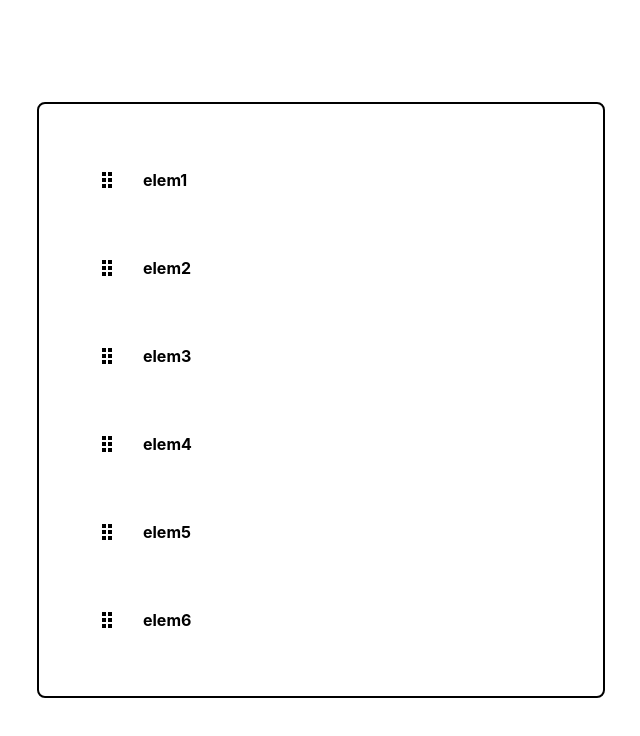
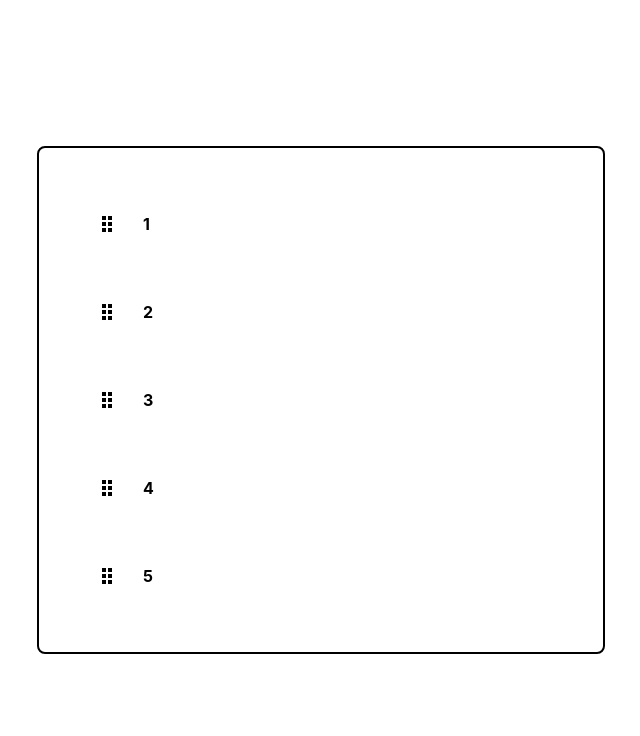
Before and after one commit to Anindra123/sortable-list, a React (Vite) app: page / in a window 1280 px wide. Shown: the top 736 px of the page, without its empty margins (319-959 px from the left). Built offline with nearby package versions, Linux system fonts and the light colour scheme.

Commit message:
updated the props passed to MakeSortable component

```diff
--- a/src/App.tsx
+++ b/src/App.tsx
@@ -1,24 +1,31 @@
 
+import { useState } from 'react'
 import './App.css'
-import ChildBlock from './component/ChildBlock'
+import ChildContent from './component/ChildContent'
+import ChildrenBlock from './component/ChildrenBlock'
+import DragHandler from './component/DragHandler'
 import MakeSortable from './component/MakeSortable'
 
 
 function App() {
-  const childElments = [
-    <ChildBlock title='elem1' />,
-    <ChildBlock title='elem2' />,
-    <ChildBlock title='elem3' />,
-    <ChildBlock title='elem4' />,
-    <ChildBlock title='elem5' />,
-    <ChildBlock title='elem6' />,
-  ]
+  const [childrens, setChildrens] = useState([1, 2, 3, 4, 5,])
+
+
+  const childElements = childrens.map((title) => {
+    return <ChildrenBlock
+      childContent={<ChildContent
+        title={typeof title === "number" ? title.toString() : title} />}
+      dragHandler={<DragHandler />}
+    />
+  })
+
+
 
 
   return (
     <>
 
-      <MakeSortable childElements={childElments} />
+      <MakeSortable childrens={childrens} childElements={childElements} setChildren={setChildrens} />
 
 
     </>
--- a/src/component/ChildBlock.tsx
+++ b/src/component/ChildContent.tsx
@@ -1,4 +1,4 @@
-export default function ChildBlock({ title }: { title: string }) {
+export default function ChildContent({ title }: { title: string }) {
     return (
         <div className="childBlock-text-container">
             <p className="childBlock-text">{title}</p>
--- a/src/component/ChildrenWrapper.tsx
+++ b/src/component/ChildrenBlock.tsx
@@ -2,17 +2,17 @@
 
 interface ChildrenContainerProps {
     dragHandler: React.ReactNode,
-    childBlock: React.ReactNode,
+    childContent: React.ReactNode,
 }
 
-export default function ChildrenWrapper({ dragHandler, childBlock }: ChildrenContainerProps) {
+export default function ChildrenBlock({ dragHandler, childContent }: ChildrenContainerProps) {
 
     return (
         <>
 
             <div className="child-block-content-container">
                 {dragHandler}
-                {childBlock}
+                {childContent}
             </div>
         </>
     )
--- a/src/component/DragHandler.tsx
+++ b/src/component/DragHandler.tsx
@@ -1,12 +1,11 @@
+import { useContext } from "react"
 import GridSvg from "./svg/GridSvg"
-
-interface DragHandlerProp {
-    handleHandlerMouseDown: (event: React.MouseEvent<HTMLAnchorElement, MouseEvent>) => void,
-    handleHandlerMouseUp: (event: React.MouseEvent<HTMLAnchorElement, MouseEvent>) => void,
-}
+import { DragHandlerContext } from "../context/DragHandlerContext"
 
 
-export default function DragHandler({ handleHandlerMouseDown, handleHandlerMouseUp }: DragHandlerProp) {
+
+export default function DragHandler() {
+    const { handleHandlerMouseUp, handleHandlerMouseDown } = useContext(DragHandlerContext);
     return (
         <div className="childBlock-indicator-container">
             <a className='drag-indicator'
--- a/src/component/MakeSortable.tsx
+++ b/src/component/MakeSortable.tsx
@@ -1,22 +1,25 @@
+import { DragHandlerContext } from '../context/DragHandlerContext'
 import debounce from '../helper/Debounce'
 import useDrag from '../hook/useDrag'
-
-import DragHandler from '../component/DragHandler'
-
-import ChildrenWrapper from './ChildrenWrapper'
 import useDraggable from '../hook/useDraggable'
 import useDragIndicator from '../hook/useDragIndicator'
 
 
-interface MakeSortableProps {
-    childElements: Array<React.JSX.Element>
+interface MakeSortableProps<T> {
+    childElements: Array<React.JSX.Element>,
+    childrens: Array<T>,
+    setChildren: React.Dispatch<React.SetStateAction<T[]>>,
 }
 
-export default function MakeSortable({ childElements }: MakeSortableProps) {
+export default function MakeSortable<T>({ childElements, childrens, setChildren }: MakeSortableProps<T>) {
 
-    const [children, dragOverItemIndex,
+    const [elements, dragOverItemIndex,
         handleDragStart, handleDrop, handleDragEnd,
-        handleDragEnter] = useDrag({ elementArray: childElements })
+        handleDragEnter] = useDrag({
+            childrenArray: childrens
+            , elementArray: childElements,
+            setChildrenArray: setChildren
+        })
 
     const [isDraggable, handleHandlerMouseDown, handleHandlerMouseUp] =
         useDraggable({ draggable: false });
@@ -26,10 +29,12 @@ export default function MakeSortable({ childElements }: MakeSortableProps) {
     const debounce_call = debounce(handleHandlerMouseUp, 300)
     debounce_call();
 
+
+
     return (
 
         <div className="main-container">
-            {children.map((ChildBlock, id) => (
+            {elements.map((ChildBlock, id) => (
 
                 <div key={id}>
 
@@ -40,16 +45,16 @@ export default function MakeSortable({ childElements }: MakeSortableProps) {
                         onDragEnter={(event) => handleDragEnter(id, event)}
                         onDragEnd={handleDragEnd}
                         onDragOver={(event) => handleDragOver(event)}
-                        className={`childrenBlock`} id={id.toString()}>
-                        <ChildrenWrapper
+                        className={`childrenBlock`} id={id.toString()}
+                    >
+                        <DragHandlerContext.Provider
+                            value={{
+                                handleHandlerMouseDown: handleHandlerMouseDown,
+                                handleHandlerMouseUp: handleHandlerMouseUp
+                            }}>
 
-                            dragHandler={
-                                <DragHandler
-                                    handleHandlerMouseDown={handleHandlerMouseDown}
-                                    handleHandlerMouseUp={handleHandlerMouseUp} />
-
-                            } childBlock={ChildBlock}
-                        />
+                            {ChildBlock}
+                        </DragHandlerContext.Provider>
                     </div>
                     <div className={`bottom-bar ${dragOverItemIndex === id && isBottom && "visible"}`} ></div>
 
--- /dev/null
+++ b/src/context/DragHandlerContext.ts
@@ -0,0 +1,7 @@
+import { createContext } from "react";
+import { DragHandlerContextType } from "../types/DragHandlerContextTypes";
+
+export const DragHandlerContext = createContext<DragHandlerContextType>({
+  handleHandlerMouseUp: () => {},
+  handleHandlerMouseDown: () => {},
+});
--- a/src/hook/useDrag.ts
+++ b/src/hook/useDrag.ts
@@ -1,10 +1,13 @@
 import { useState } from "react";
 import { DragHookPropType, DragHookReturnType } from "../types/DragHookTypes";
 
-export default function useDrag({
+export default function useDrag<T>({
+  childrenArray,
   elementArray,
-}: DragHookPropType): DragHookReturnType {
-  const [children, setChildren] = useState(elementArray);
+  setChildrenArray,
+}: DragHookPropType<T>): DragHookReturnType {
+  // const [children, setChildren] = useState(childrenArray);
+  const [elements, setElementArray] = useState(elementArray);
 
   const [dragItemIndex, setDragItemIndex] = useState<number | undefined>(
     undefined
@@ -28,10 +31,15 @@ export default function useDrag({
       bottom_bar.classList.remove("visible");
     }
 
-    const _elementArray = [...children];
+    const _childArray = [...childrenArray];
+    const child = _childArray.splice(dragItemIndex!, 1)[0];
+    _childArray.splice(dragOverItemIndex!, 0, child);
+    const _elementArray = [...elements];
     const element = _elementArray.splice(dragItemIndex!, 1)[0];
     _elementArray.splice(dragOverItemIndex!, 0, element);
-    setChildren(_elementArray);
+
+    setElementArray(_elementArray);
+    setChildrenArray(_childArray);
   }
 
   function handleDragEnd() {
@@ -39,13 +47,12 @@ export default function useDrag({
     setDragOverItemIndex(undefined);
   }
 
-  function handleDragEnter(id: number, event: React.DragEvent<HTMLDivElement>) {
-    console.log(event.currentTarget);
+  function handleDragEnter(id: number) {
     setDragOverItemIndex(id);
   }
 
   return [
-    children,
+    elements,
     dragOverItemIndex,
     handleDragStart,
     handleDrop,
--- /dev/null
+++ b/src/types/DragHandlerContextTypes.ts
@@ -0,0 +1,6 @@
+import { MouseEventHandler } from "react";
+
+export interface DragHandlerContextType {
+  handleHandlerMouseUp: MouseEventHandler<HTMLAnchorElement>;
+  handleHandlerMouseDown: MouseEventHandler<HTMLAnchorElement>;
+}
--- a/src/types/DragHookTypes.ts
+++ b/src/types/DragHookTypes.ts
@@ -1,5 +1,7 @@
-export interface DragHookPropType {
+export interface DragHookPropType<T> {
+  childrenArray: T[];
   elementArray: Array<React.JSX.Element>;
+  setChildrenArray: React.Dispatch<React.SetStateAction<T[]>>;
 }
 
 export type DragHookReturnType = [
```
